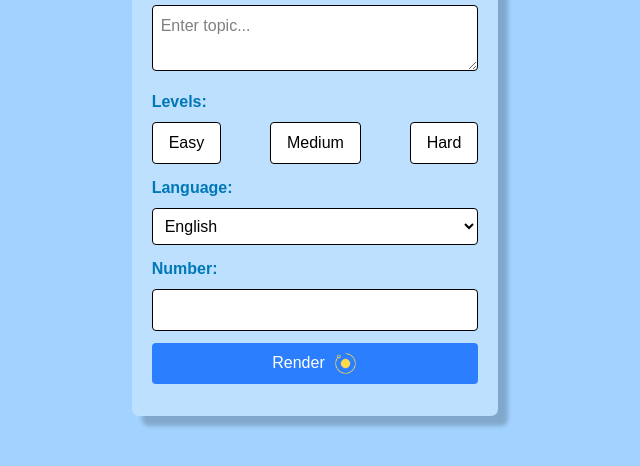
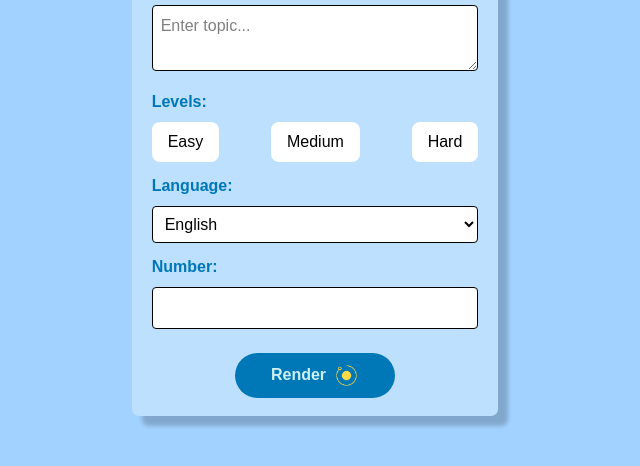
Before and after one commit to bxthien/Quiz-Onl-OJT, a website: page src/pages/chat.html in a window 1280 px wide. Shown: the part 250-716 px from the top of the page, without its empty margins (305-945 px from the left). Drawn offline with nearby package versions, Linux system fonts and the light colour scheme; files that its build step writes are made by us from their sources.

Commit message:
New update

```diff
--- a/src/pages/chat.html
+++ b/src/pages/chat.html
@@ -102,7 +102,11 @@
             z-index: 3;
         }
 
-        #submit-btn {
+        .levelBtn {
+            border-radius: 8px;
+        }
+
+        #generateBtn {
             font-weight: bold;
             min-width: 160px;
             color: #CAF0F8;
@@ -137,9 +141,9 @@
                 <div class="mb-3">
                     <label class="block font-bold mb-2">Levels:</label>
                     <div class="flex justify-between">
-                        <button type="button" class="px-4 py-2 border rounded bg-white">Easy</button>
-                        <button type="button" class="px-4 py-2 border rounded bg-white">Medium</button>
-                        <button type="button" class="px-4 py-2 border rounded bg-white">Hard</button>
+                        <button type="button" class="px-4 py-2 bg-white levelBtn">Easy</button>
+                        <button type="button" class="px-4 py-2 bg-white levelBtn">Medium</button>
+                        <button type="button" class="px-4 py-2 bg-white levelBtn">Hard</button>
                     </div>
                 </div>
 
@@ -147,20 +151,25 @@
                     <label class="block font-bold mb-2">Language:</label>
                     <select title="language" id="language" class="border p-2 w-full rounded bg-white">
                         <option value="English" selected>English</option>
-                        <option value="Spanish">Spanish</option>
+                        <option value="Spanish">Vietnamese</option>
+                        <option value="Spanish">Chinese</option>
                         <option value="French">French</option>
                     </select>
                 </div>
 
-                <div class="mb-3">
+                <div class="mb-1">
                     <label class="block font-bold mb-2">Number:</label>
                     <input title="number" type="number" id="amount" min="1" max="10"
                         class="border p-2 w-full rounded bg-white">
                 </div>
 
-                <button type="button" onclick="generateQuiz()"
-                    class="w-full bg-blue-500 text-white p-2 rounded hover:bg-blue-700 flex items-center justify-center">Render
-                    <span class="ml-2"><img src="../assets/images/render.png" alt="Render" width="25" /></span></button>
+                <div class="flex justify-center">
+                    <button type="button" id="generateBtn" onclick="generateQuiz()"
+                        class="flex items-center justify-center font-bold">Render
+                        <span class="ml-2"><img src="../assets/images/render.png" alt="Render"
+                                width="25" /></span></button>
+
+                </div>
             </form>
         </div>
 
```
